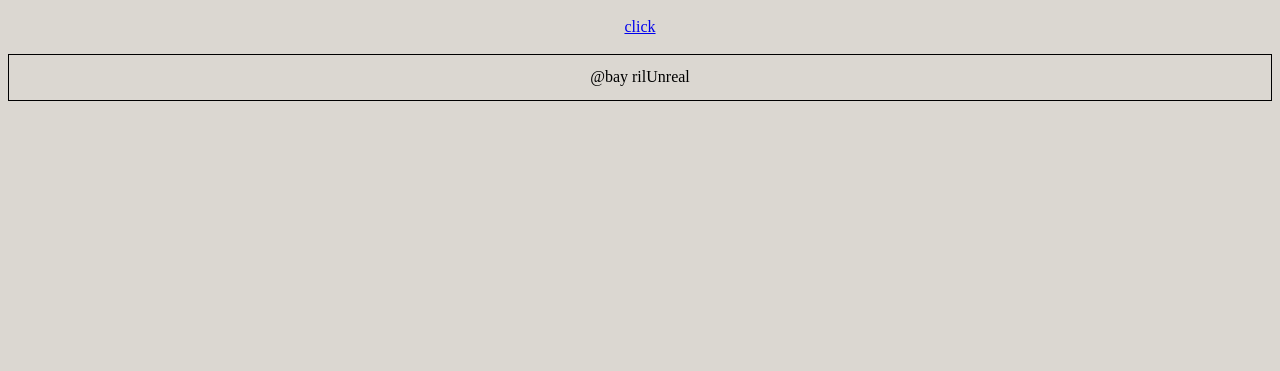
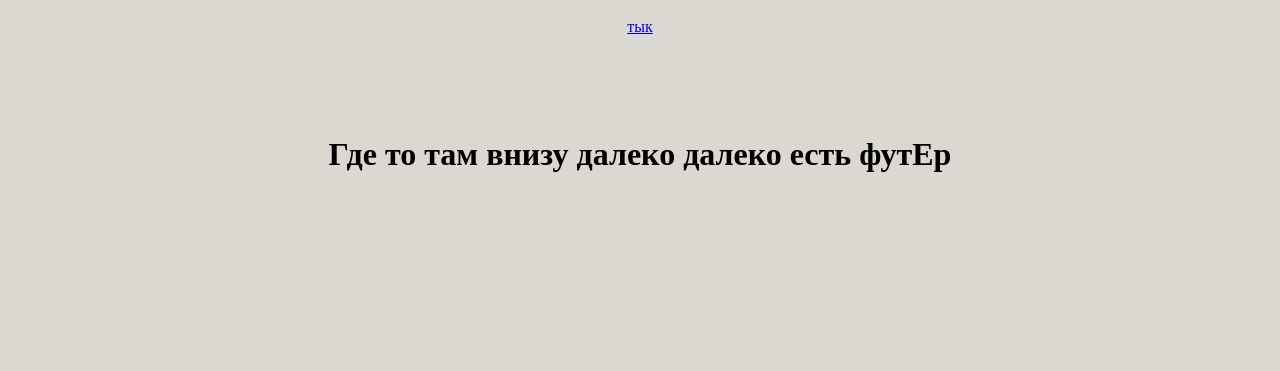
Before and after one commit to r1lUnreal/Python_, a Flask app: page / in a window 1280 px wide. Shown: the part 832-1203 px from the top of the page. Before the commit the page ends 933 px from the top, so only its background shows below. Run offline with Flask 3, Linux system fonts and the light colour scheme.

Commit message:
update 3

```diff
--- a/templates/index.html
+++ b/templates/index.html
@@ -21,10 +21,15 @@
     </div>
     <br>
     <div style="text-align: center;" class="link">
-        <a target="_blank" href="https://youtu.be/etZa36v63rc?si=ZAx98oyizD9R6UW7">click</a>
+        <a target="_blank" href="https://youtu.be/etZa36v63rc?si=ZAx98oyizD9R6UW7">тык</a>
     </div>
-    <br>
-    <footer style="text-align: center; border: 1px solid black; padding: 13.5px;">@bay rilUnreal</footer>
+    <div style="text-align: center; margin-top: 100px;" class="g">
+        <h1>Где то там внизу далеко далеко есть футЕр</h1>
+    </div>
+    <div style="margin-top: 300%;" class="foter">
+        <p>А вот и футЕр =D</p>
+        <footer style="text-align: center; border: 1px solid black; padding: 13.5px;">@bay rilUnreal</footer>
+    </div>
 </body>
 
 </html>
```
